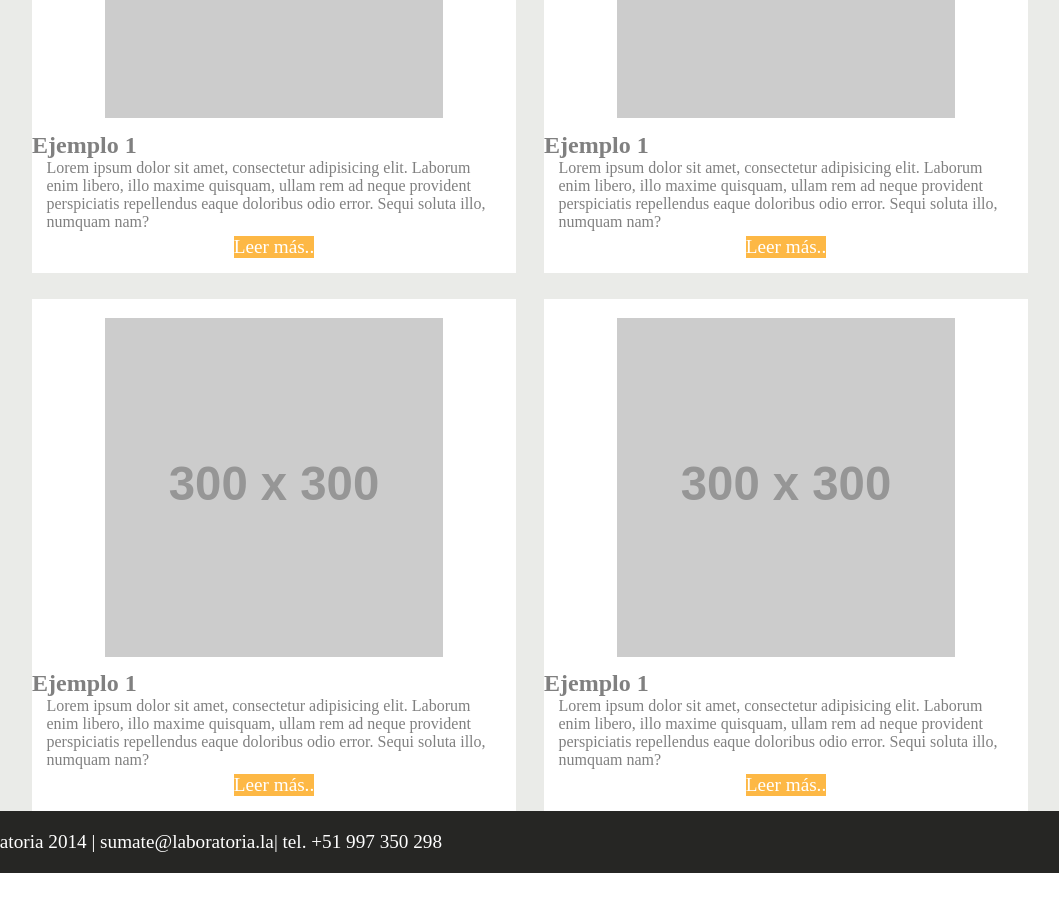
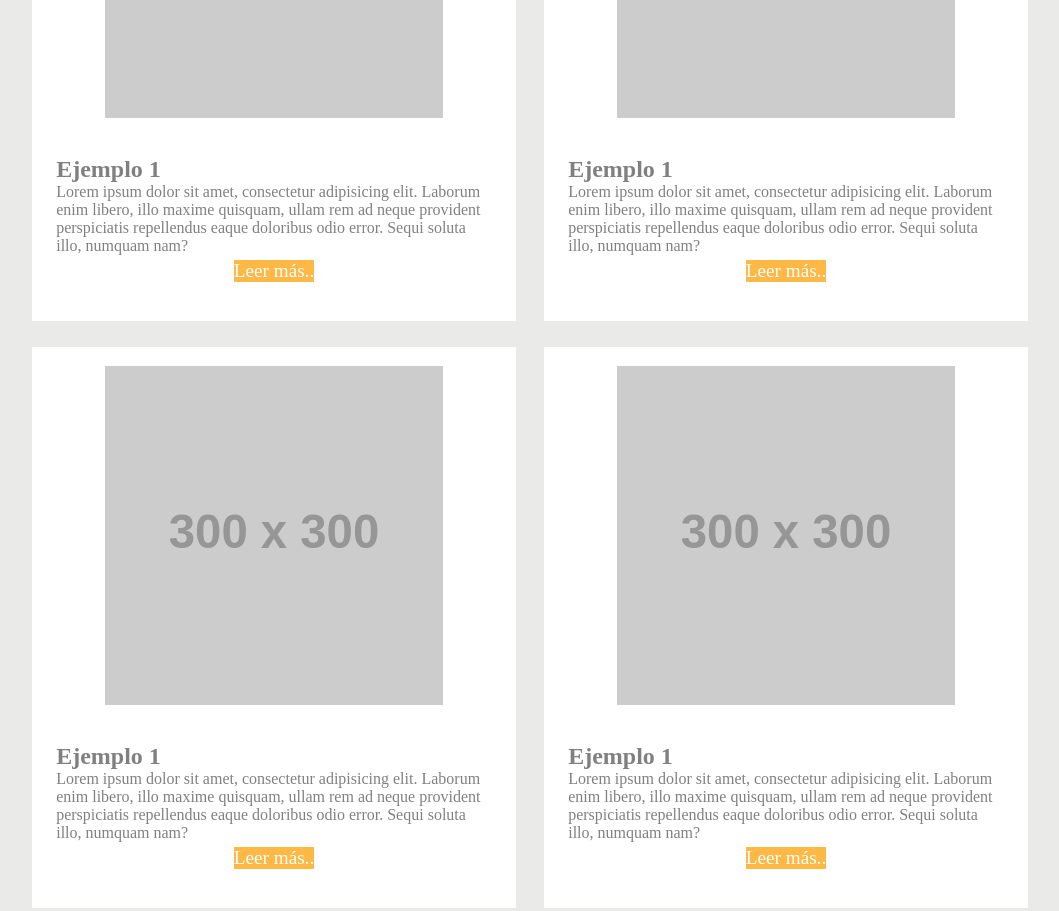
Before and after one commit to JanetHugarcia/tini, a plain HTML site: page index.html in a window 1280 px wide. Shown: the part 900-1811 px from the top of the page, without its empty margins (110-1169 px from the left). Before the commit the page ends 1773 px from the top, so only its background shows below. Drawn offline with Linux system fonts and the light colour scheme; placeholder pictures from the web are drawn by us.

Commit message:
agregando separacion

```diff
--- a/css/main.css
+++ b/css/main.css
@@ -27,6 +27,9 @@ nav ul li:hover{
 	background-color: #f00;
 	color:#fff;
 	padding: 15px 15px;
+}
+.encabezado:nth-child(2){
+	padding: 2% 0 3%;
 }
 
 .encabezado button{
@@ -83,13 +86,12 @@ nav ul li:hover{
 	background-color: #EAEBE8;
 }
 
-#contenido p{
-	margin:0 3%;
-}
 
 .blanco{
 	color: gray;
+	padding:5%;
 }
+
 .fondocolum span{
 	margin: 0 5px;
 }
```
